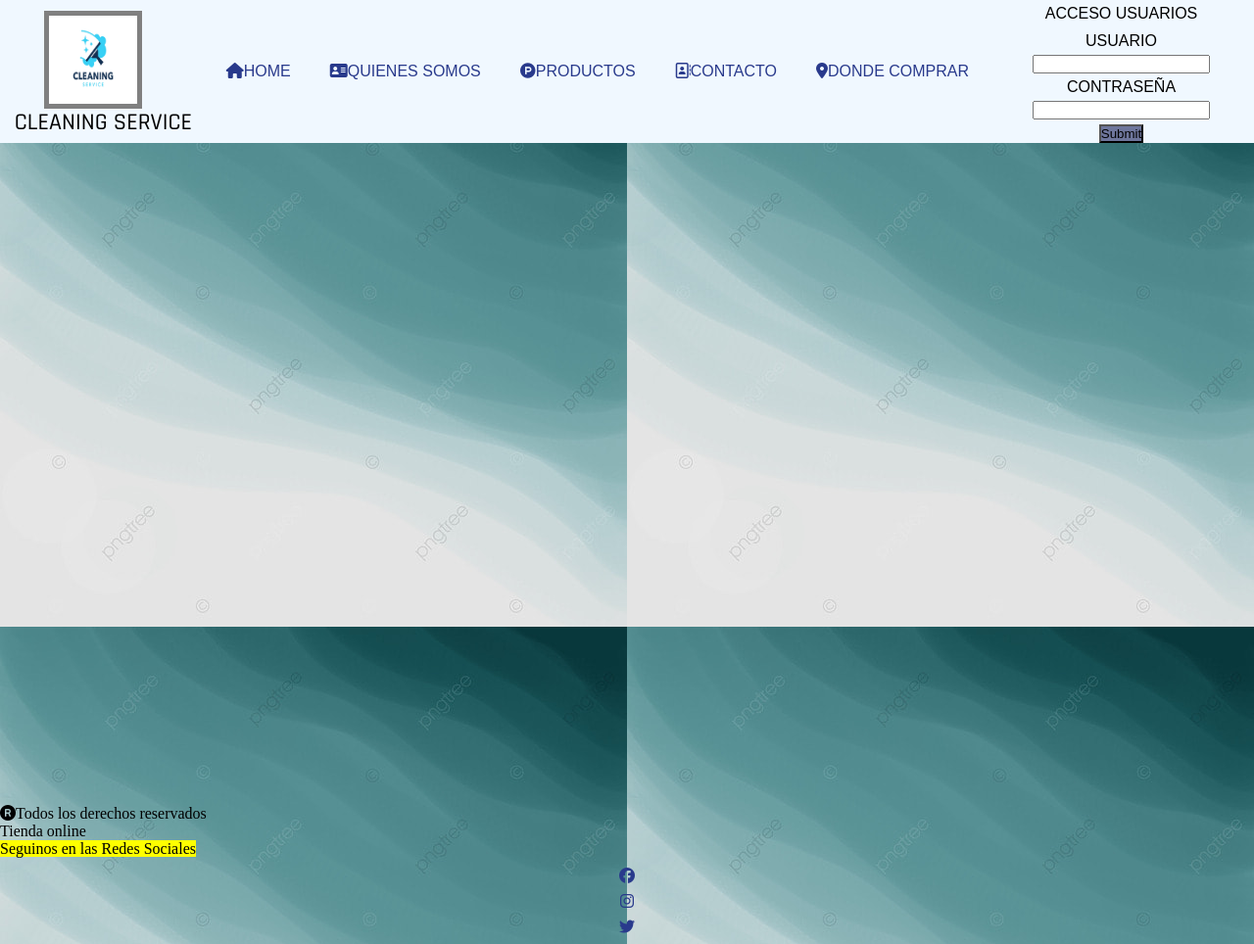
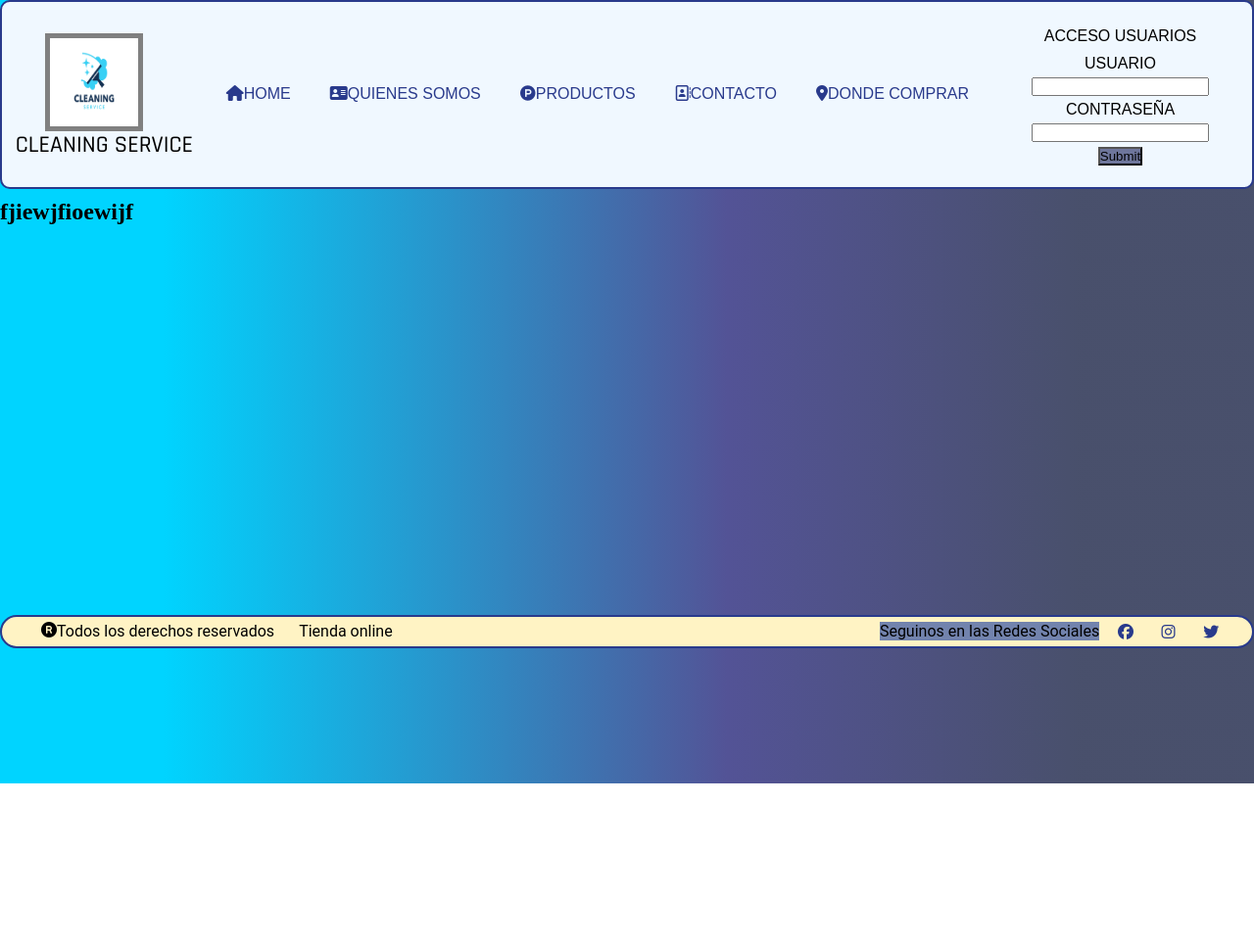
Before and after one commit to jpablogattolin/mayoristadelimpieza, a plain HTML site: page index.html in a window 1280 px wide. Shown: the whole page at 98% size. After the commit the page ends 800 px from the top, so only its background shows below. Drawn offline with Linux system fonts and the light colour scheme.

Commit message:
terminado header haciendo footer

```diff
--- a/CSS/styles.css
+++ b/CSS/styles.css
@@ -10,9 +10,9 @@
 }
 
 body {
-    background-color: #919eac;
-    background-image: url(../IMG/background.jpg);
-    background-position: inherit;
+    background: rgb(0, 212, 255);
+    background: linear-gradient(90deg, rgba(0, 212, 255, 1) 13%, rgba(83, 83, 150, 1) 58%, rgba(52, 60, 91, 0.8995798148360907) 86%, rgba(52, 60, 91, 0.8995798148360907) 100%);
+
 }
 
 
@@ -37,7 +37,8 @@ body {
 .header {
     grid-area: header;
     background-color: aliceblue;
-    border-radius: 1px solid;
+    border: 2px solid #293a8c;
+    border-radius: 10px;
     display: flex;
     justify-content: space-evenly;
     align-items: center;
@@ -48,13 +49,47 @@ body {
     height: 100px;
     width: 100px;
     border: 5px solid gray;
-    animation-delay: 7s;
+    animation-delay: 12s;
     -webkit-animation: roll-in-blurred-left 0.65s cubic-bezier(0.230, 1.000, 0.320, 1.000) both;
-     animation: roll-in-blurred-left 0.65s cubic-bezier(0.230, 1.000, 0.320, 1.000) both;
+    animation: roll-in-blurred-left 0.65s cubic-bezier(0.230, 1.000, 0.320, 1.000) both;
 }
 
 
- @-webkit-keyframes roll-in-blurred-left{0%{-webkit-transform:translateX(-1000px) rotate(-720deg);transform:translateX(-1000px) rotate(-720deg);-webkit-filter:blur(50px);filter:blur(50px);opacity:0}100%{-webkit-transform:translateX(0) rotate(0deg);transform:translateX(0) rotate(0deg);-webkit-filter:blur(0);filter:blur(0);opacity:1}}@keyframes roll-in-blurred-left{0%{-webkit-transform:translateX(-1000px) rotate(-720deg);transform:translateX(-1000px) rotate(-720deg);-webkit-filter:blur(50px);filter:blur(50px);opacity:0}100%{-webkit-transform:translateX(0) rotate(0deg);transform:translateX(0) rotate(0deg);-webkit-filter:blur(0);filter:blur(0);opacity:1}}
+@-webkit-keyframes roll-in-blurred-left {
+    0% {
+        -webkit-transform: translateX(-1000px) rotate(-720deg);
+        transform: translateX(-1000px) rotate(-720deg);
+        -webkit-filter: blur(50px);
+        filter: blur(50px);
+        opacity: 0
+    }
+
+    100% {
+        -webkit-transform: translateX(0) rotate(0deg);
+        transform: translateX(0) rotate(0deg);
+        -webkit-filter: blur(0);
+        filter: blur(0);
+        opacity: 1
+    }
+}
+
+@keyframes roll-in-blurred-left {
+    0% {
+        -webkit-transform: translateX(-1000px) rotate(-720deg);
+        transform: translateX(-1000px) rotate(-720deg);
+        -webkit-filter: blur(50px);
+        filter: blur(50px);
+        opacity: 0
+    }
+
+    100% {
+        -webkit-transform: translateX(0) rotate(0deg);
+        transform: translateX(0) rotate(0deg);
+        -webkit-filter: blur(0);
+        filter: blur(0);
+        opacity: 1
+    }
+}
 
 
 
@@ -65,7 +100,7 @@ body {
 
 }
 
-.logo p:hover{
+.logo p:hover {
     transform: scale(1.3);
     transition: all 2s;
     box-shadow: rgba(0, 0, 0, 0.4) 0px 30px 90px;
@@ -117,11 +152,33 @@ a {
     font-family: 'Oswald', sans-serif;
     padding: 5px 0;
     box-shadow: rgba(50, 50, 93, 0.25) 0px 50px 100px -20px, rgba(0, 0, 0, 0.3) 0px 30px 60px -30px;
-    -webkit-animation:slide-bck-center .45s cubic-bezier(.47,0.000,.745,.715) both;
-    animation:slide-bck-center .45s cubic-bezier(.47,0.000,.745,.715) both;
+    -webkit-animation: slide-bck-center .45s cubic-bezier(.47, 0.000, .745, .715) both;
+    animation: slide-bck-center .45s cubic-bezier(.47, 0.000, .745, .715) both;
 
 
-@-webkit-keyframes slide-bck-center{0%{-webkit-transform:translateZ(0);transform:translateZ(0)}100%{-webkit-transform:translateZ(-400px);transform:translateZ(-400px)}}@keyframes slide-bck-center{0%{-webkit-transform:translateZ(0);transform:translateZ(0)}100%{-webkit-transform:translateZ(-400px);transform:translateZ(-400px)}}
+    @-webkit-keyframes slide-bck-center {
+        0% {
+            -webkit-transform: translateZ(0);
+            transform: translateZ(0)
+        }
+
+        100% {
+            -webkit-transform: translateZ(-400px);
+            transform: translateZ(-400px)
+        }
+    }
+
+    @keyframes slide-bck-center {
+        0% {
+            -webkit-transform: translateZ(0);
+            transform: translateZ(0)
+        }
+
+        100% {
+            -webkit-transform: translateZ(-400px);
+            transform: translateZ(-400px)
+        }
+    }
 }
 
 .login__label {
@@ -147,17 +204,7 @@ a {
 .main {
     grid-area: main;
     border-radius: 2px #698894;
-    min-height: 82vh;
-
-
-
-}
-
-.footer {
-    grid-area: footer;
-    border-radius: 2px #698894;
-
-
+    height:70%;
 
 }
 
@@ -168,3 +215,56 @@ a {
 
 
 }
+
+.footer {
+    grid-area: footer;
+    display: flex;
+    height: 20px;
+    width: 100%;
+    flex-wrap: nowrap;
+    border: 2px solid #293a8c;
+    border-radius: 20px;
+    padding: 15px 15px;
+    margin: 20px 0;
+    background-color: #fff3c4;
+
+}
+
+.footer__copyright{
+    display: flex;
+    width: 70%;
+    align-items: center;
+
+}
+
+.copyright__p {
+    display: flex;
+    align-items: flex-start;
+    margin-left:25px;
+    font-family: 'Roboto', sans-serif;
+    font-size: medium;
+}
+
+
+.footer__redes {
+    display: flex;
+    width: 30%;
+    justify-content:space-evenly;
+    flex-flow: row nowrap;
+    list-style-type: none;
+    font-family:'Roboto', sans-serif;
+    font-size: medium;
+    align-items: center;
+}
+
+
+.redes__a:hover {
+    transform:scaleX(1.5);
+    transition: all 1s ease;
+    color: blueviolet;
+}
+
+
+.redes__p mark{
+    background-color: #7283ad;
+}
--- a/index.html
+++ b/index.html
@@ -8,8 +8,6 @@
     <meta name="author" content="Juan Pablo Pino Gattolin">
     <meta name="description" content="Articulos de Limpieza">
     <meta name="keywords" content="HTML,CSS,Javascript">
-    <script src="https://kit.fontawesome.com/65c7d881fb.js" crossorigin="anonymous"></script>
-    <script src="https://kit.fontawesome.com/0f7c984b90.js" crossorigin="anonymous"></script>
     <link rel="preconnect" href="https://fonts.googleapis.com">
     <link rel="preconnect" href="https://fonts.gstatic.com" crossorigin>
     <link href="https://fonts.googleapis.com/css2?family=Rajdhani:wght@400;500&display=swap" rel="stylesheet">
@@ -41,7 +39,7 @@
                     <li class="menu__li"> <a href="./PAGES/contacto.html">
                             <i class="far fa-address-book"></i>CONTACTO</a></li>
                     <li class="menu__li"> <a href="./PAGES/donde-comprar.html">
-                        <i class="fa-solid fa-location-dot"></i>DONDE COMPRAR</a></li>
+                            <i class="fa-solid fa-location-dot"></i>DONDE COMPRAR</a></li>
                 </ul>
             </nav>
 
@@ -51,7 +49,7 @@
                 <input class=login__input--grayfocus type="text" name="username">
                 <label class="login__label" for="password">CONTRASEÑA</label>
                 <input class="login__input--grayfocus" type="password" name="password">
-                <input class="login__btn"type="submit" name="INGRESAR">
+                <input class="login__btn" type="submit" name="INGRESAR">
             </div>
 
 
@@ -60,7 +58,7 @@
 
         <main class="main">
 
-
+            <h2>fjiewjfioewijf</h2>
 
 
         </main>
@@ -92,7 +90,8 @@
 
 
     </div>
-
+    <script src="https://kit.fontawesome.com/65c7d881fb.js" crossorigin="anonymous"></script>
+    <script src="https://kit.fontawesome.com/0f7c984b90.js" crossorigin="anonymous"></script>
 </body>
 
 </html>
```
